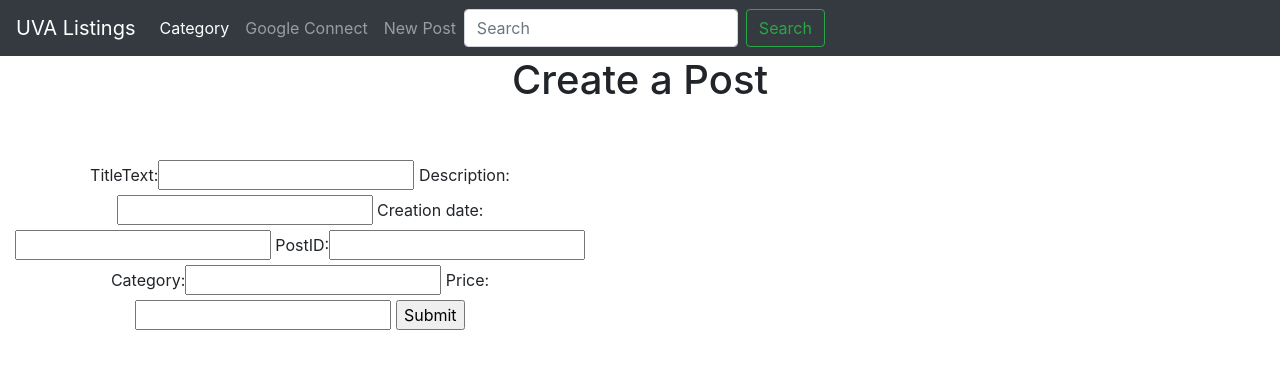
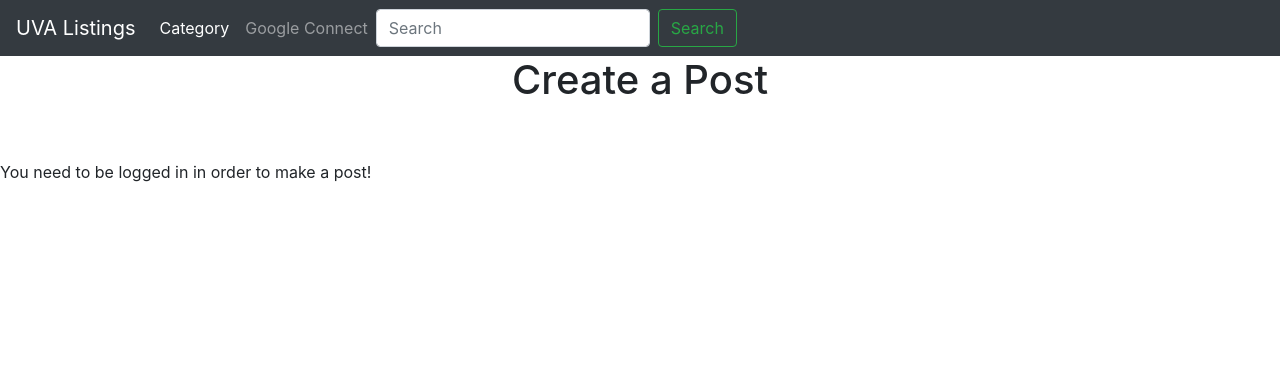
Before and after one commit to EricHe2000/UVACraigsList, a Django app: page /posts/newpost in a window 1280 px wide. Shown: the top 369 px of the page. Run offline with Django 3.2, Linux system fonts and the light colour scheme; some libraries are stand-ins or nearby versions.

Commit message:
fixed some links and then made it exculsive to post only if you are Authenticated

```diff
--- a/login/models.py
+++ b/login/models.py
@@ -10,11 +10,7 @@ from django.dispatch import receiver
 
 class UserProfile(models.Model):
     user = models.OneToOneField(User, on_delete= models.DO_NOTHING)
-    #description = models.CharField(max_length=100, default='')
-    address = models.CharField(max_length=100, default='')
-    phone = models.IntegerField(default=0)
-    image = models.ImageField(upload_to='profile_image', blank=True)
-    email = models.CharField(max_length=100, default='')
+
 
     def __str__(self):
         return self.user.username
--- a/posts/models.py
+++ b/posts/models.py
@@ -1,6 +1,7 @@
 from django.db import models
 from django.utils import timezone
 import datetime
+from django.contrib.auth.models import User
 
 # Create your models here.
 class Post(models.Model):
@@ -11,6 +12,7 @@ class Post(models.Model):
     category = models.CharField(max_length=200)
     price = models.DecimalField(max_digits=6, decimal_places=2)
     #https://djangopackages.org/packages/p/django-location-field/
+    user = models.ForeignKey(User, on_delete=models.DO_NOTHING)
 
     def __str__(self):
         return self.titleText
--- a/posts/templates/posts/newPost.html
+++ b/posts/templates/posts/newPost.html
@@ -24,8 +24,8 @@
 		</textarea>
 		<br/>
 		<input type="submit" value="Submit"/> -->
-
-
+		{%if user.is_authenticated%}
+			<p> You are logged in as {{user.username}}</p>
 			<div style="width: 600px; text-align: center;">
 			<form action="/" method="post">
 				{% csrf_token %}
@@ -33,6 +33,10 @@
 			<input type="submit" value="Submit" />
 			</form>
 			</div>
+		{%else%}
+			<p> You need to be logged in in order to make a post! </p>
+		{%endif%}
+
 
 
 	</form>
--- a/resources/htmlFiles/header.html
+++ b/resources/htmlFiles/header.html
@@ -36,14 +36,17 @@
 					<li class="nav-item active">
 						<a class="nav-link" href="#">Category<span class="sr-only">(current)</span></a>
 					</li>
-					<li class="nav-item">
-						<a class="nav-link" href="/profile/">Google Connect</a>
-					</li>
 
 
 					<li class="nav-item">
-						<a class="nav-link" href="post/newpost">New Post</a>
+						<a class="nav-link" href="{% url 'social:begin' 'google-oauth2' %}">Google Connect</a>
 					</li>
+
+					{%if user.is_authenticated%}
+						<li class="nav-item">
+							<a class="nav-link" href="posts/newpost">New Post</a>
+						</li>
+					{%endif%}
 
 				</ul>
 
```
Also changed, not shown: posts/templates/posts/postIndex.html (+7 -0 lines), db.sqlite3.
